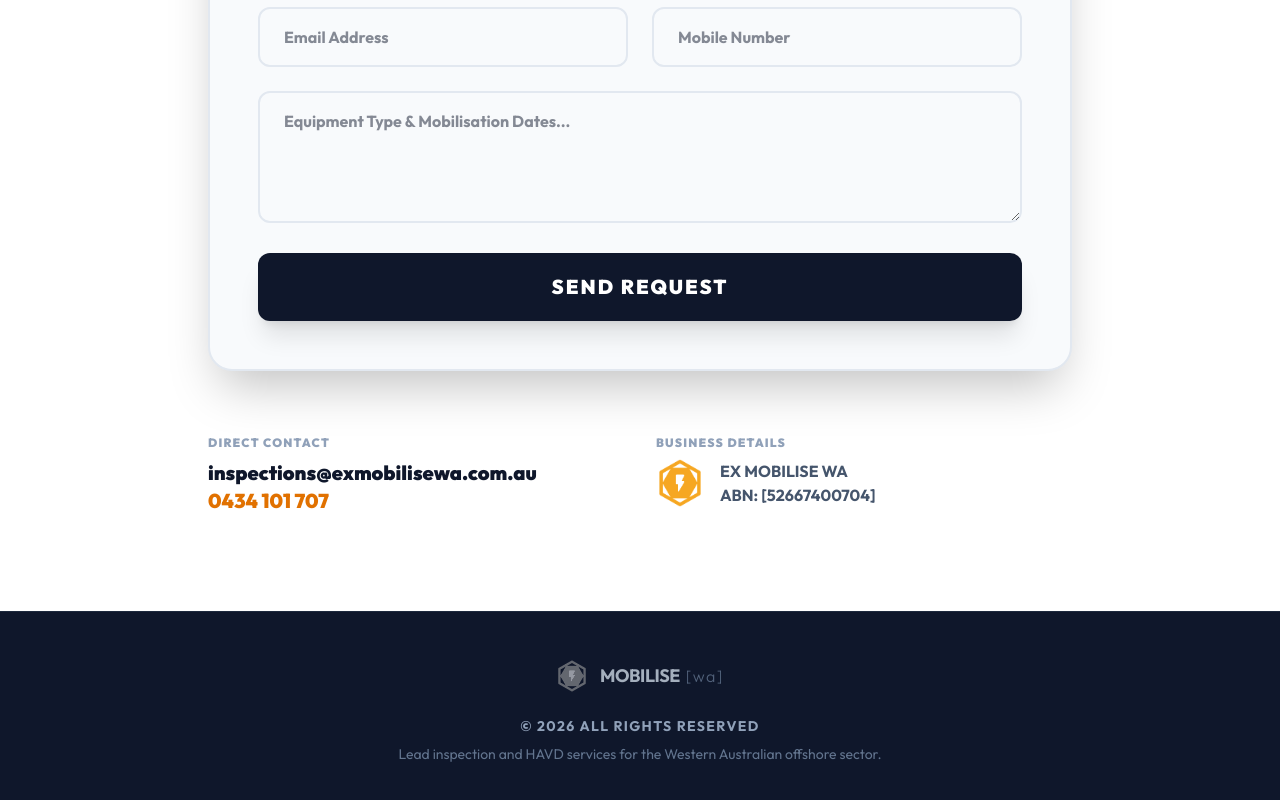
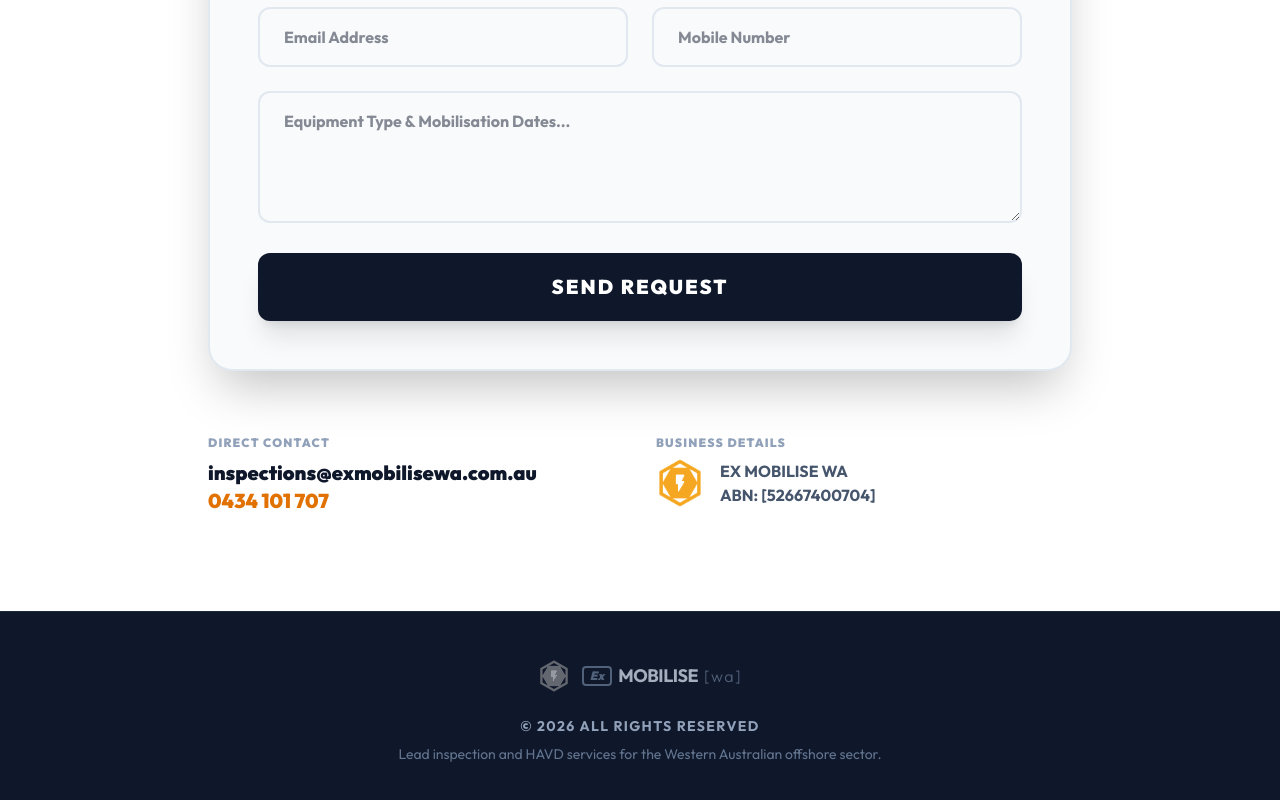
Before and after one commit to Scottation/exmobilisewa, a React (Vite) app: page / in a window 1280 px wide. Shown: the part 2671-3471 px from the top of the page. Built offline with nearby package versions, Linux system fonts and the light colour scheme.

Commit message:
Update App.jsx

```diff
--- a/src/App.jsx
+++ b/src/App.jsx
@@ -373,15 +373,14 @@ export default function App() {
       <footer className="bg-slate-900 py-12 text-slate-500 text-sm border-t border-slate-800">
         <div className="max-w-7xl mx-auto px-4 text-center flex flex-col items-center">
           <div className="flex items-center justify-center mb-6 opacity-80 cursor-pointer hover:opacity-100 transition-opacity" onClick={() => scrollToSection('home')}>
-            {!mainLogoFailed ? (
+            {!mainLogoFailed && (
               <img
                 src="/logo.png"
                 alt="Ex Mobilise WA Logo"
                 className="h-8 w-8 mr-3 object-contain grayscale opacity-70"
               />
-            ) : (
-              <span className="inline-block border-[2px] border-slate-500 text-slate-500 font-black italic text-xs px-1.5 py-0.5 mr-1.5 leading-none rounded-sm">Ex</span>
             )}
+            <span className="inline-block border-[2px] border-slate-500 text-slate-500 font-black italic text-xs px-1.5 py-0.5 mr-1.5 leading-none rounded-sm">Ex</span>
             <span className="text-lg font-bold text-slate-300 tracking-tight uppercase">Mobilise</span>
             <span className="ml-1.5 text-base font-light text-slate-500 lowercase tracking-widest">[wa]</span>
           </div>
```
